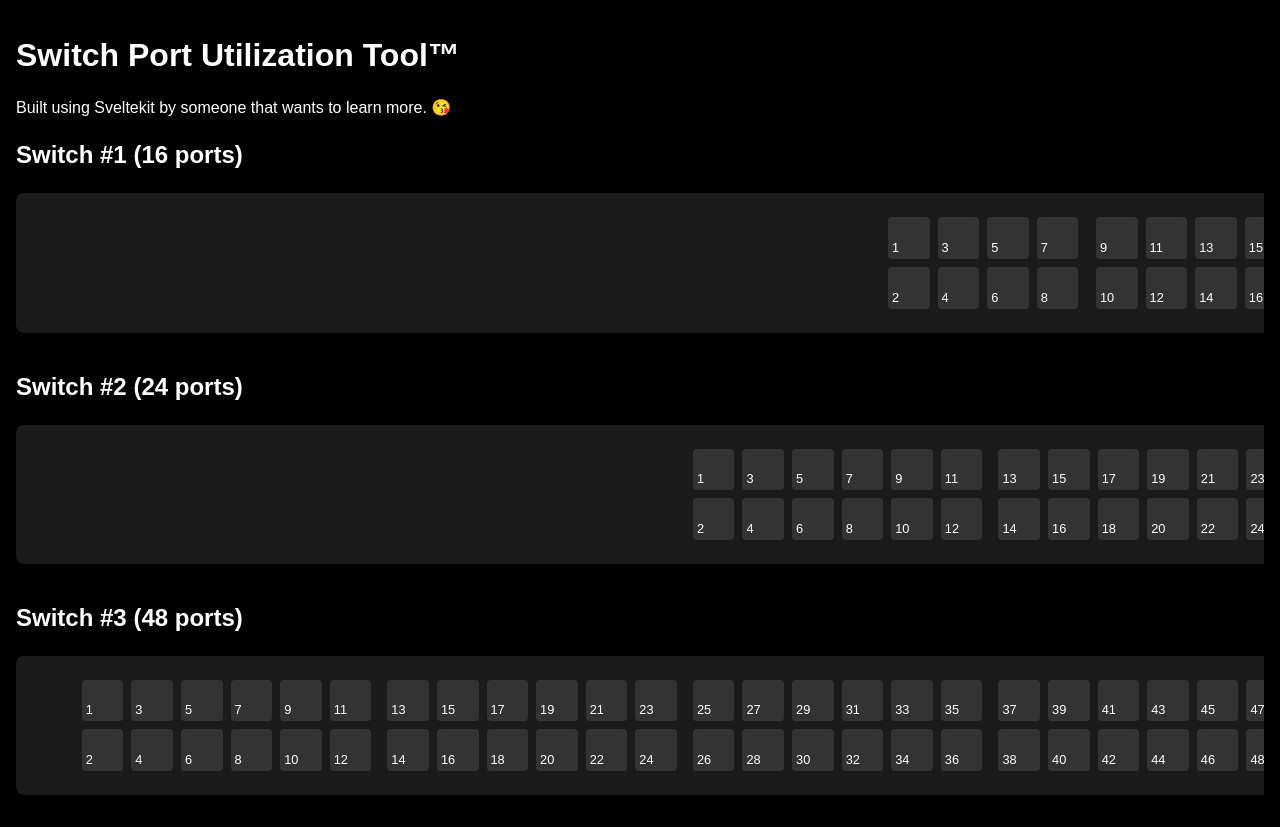
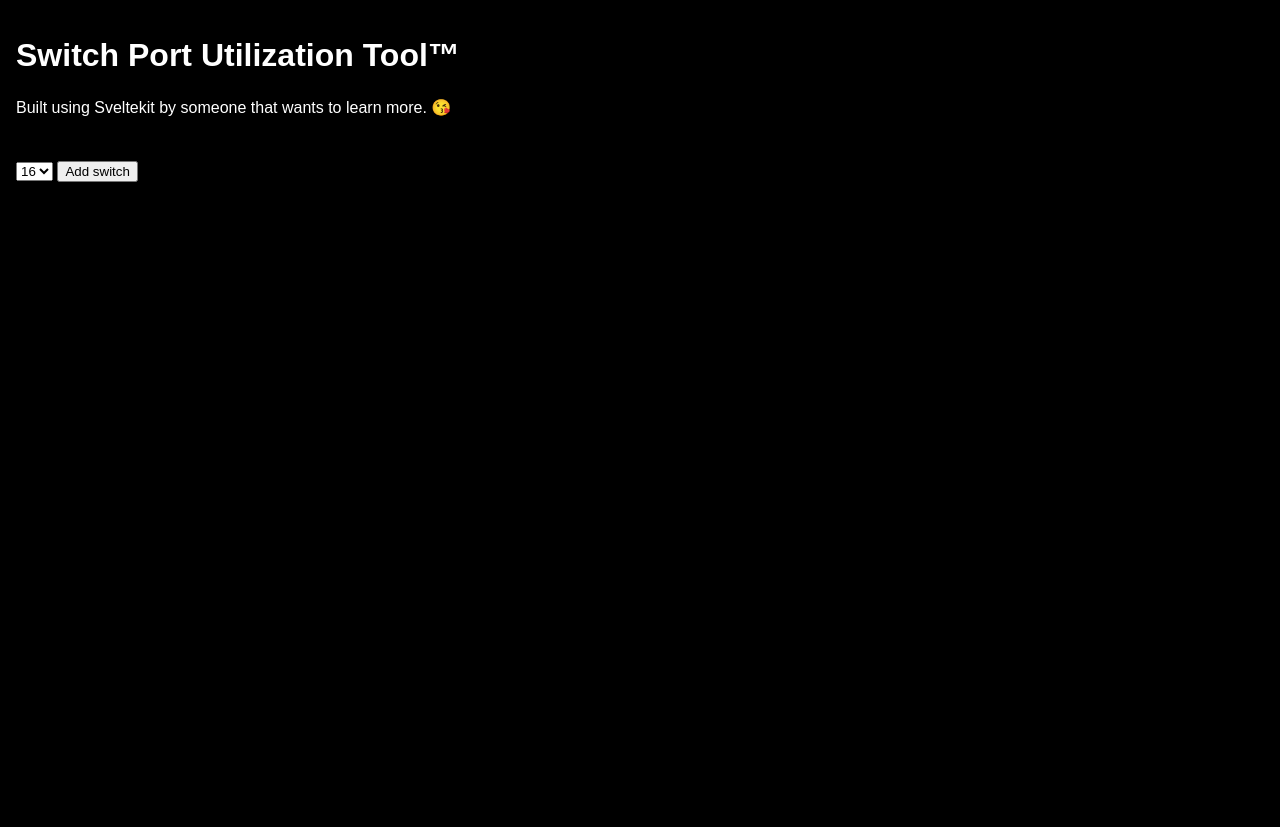
Before and after one commit to frippz/switch-tool, a SvelteKit app: page / in a window 1280 px wide. After the commit the page ends 800 px from the top, so only its background shows below. Built offline with nearby package versions, Linux system fonts and the light colour scheme.

Commit message:
Add form for adding switches

```diff
--- a/src/routes/+page.svelte
+++ b/src/routes/+page.svelte
@@ -1,13 +1,37 @@
-<script>
+<script lang="ts">
   import '../styles/base.css';
+  import { onMount } from 'svelte';
+
   import Switch from '$lib/components/Switch.svelte';
+
+  let switches: any = [];
+  let savedSwitches: any = [];
+  let selected: boolean;
+
+  onMount(() => {
+    savedSwitches = localStorage.getItem('switches');
+    switches = JSON.parse(savedSwitches) || [];
+  });
+
+  const insertSwitch = () => {
+    switches = [...switches, selected];
+    localStorage.setItem('switches', JSON.stringify(switches));
+    console.log(selected);
+  };
 </script>
 
 <h1>Switch Port Utilization Tool™</h1>
 <p>Built using Sveltekit by someone that wants to learn more. 😘</p>
 
-<Switch numberOfPorts={16} />
+<form on:submit|preventDefault={insertSwitch}>
+  <select id="switchsize" bind:value={selected}>
+    <option value="16">16</option>
+    <option value="24">24</option>
+    <option value="48">48</option>
+  </select>
+  <button type="submit">Add switch</button>
+</form>
 
-<Switch numberOfPorts={24} />
-
-<Switch numberOfPorts={48} />
+{#each switches as item}
+  <Switch numberOfPorts={item} />
+{/each}
```
